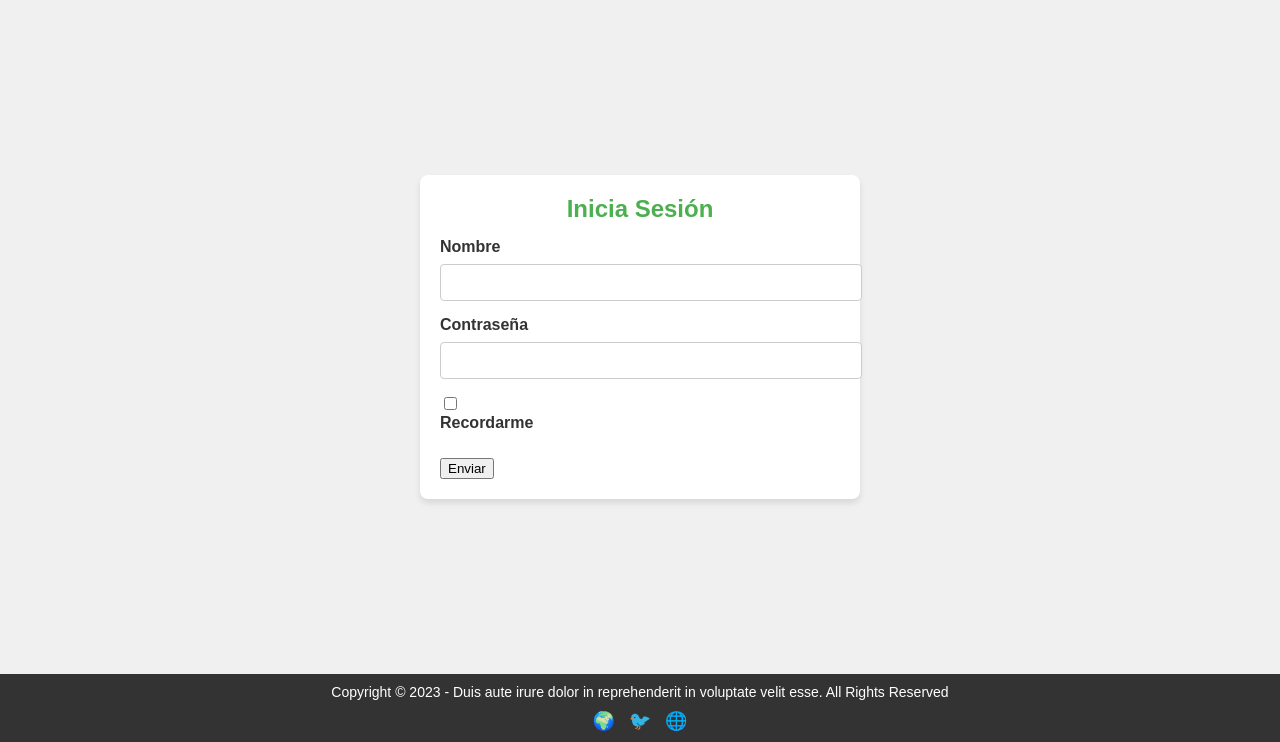
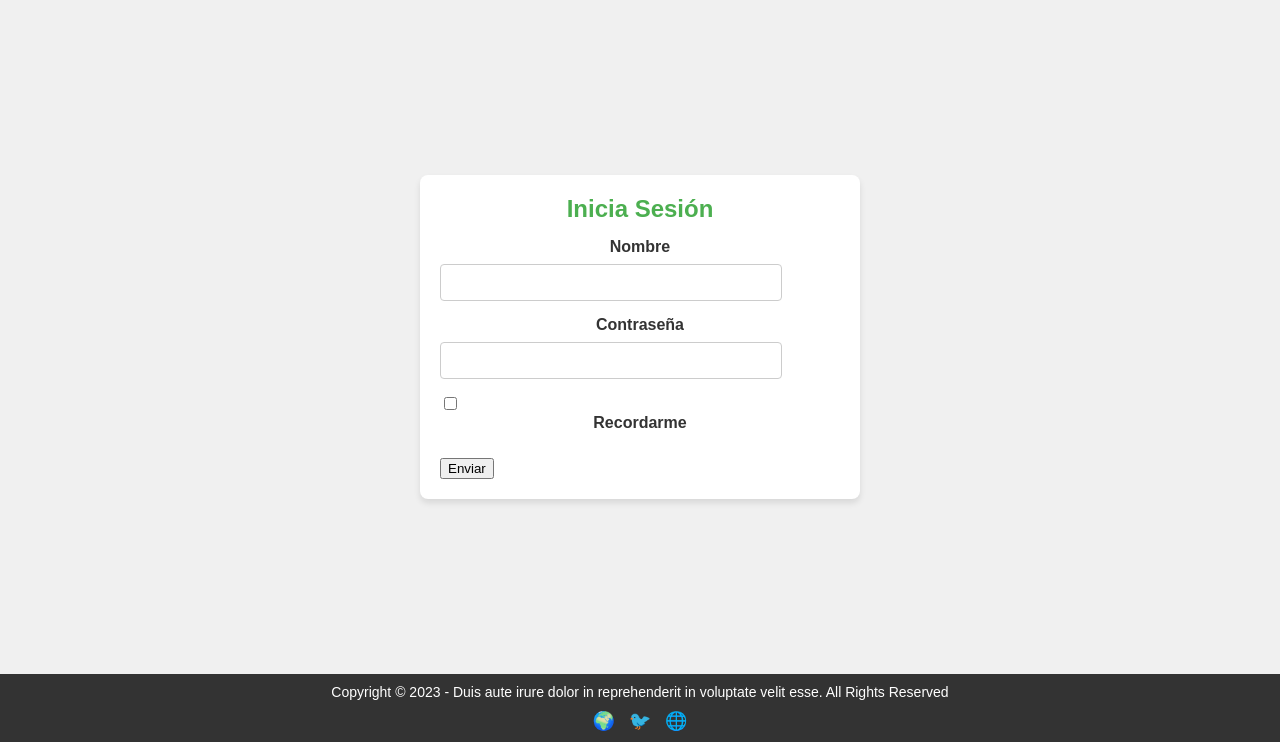
Before and after one commit to Manumut/AgendaPHP, a PHP site: page /login.php in a window 1280 px wide. Shown: the part 58-800 px from the top of the page. Run offline with PHP 8.4, Linux system fonts and the light colour scheme.

Commit message:
login hecho

```diff
--- a/Vista/style.css
+++ b/Vista/style.css
@@ -61,12 +61,13 @@ header nav a:hover {
     display: block;
     margin-bottom: 8px;
     font-weight: bold;
+    text-align: center;
     color: #333;
 }
 
 .form-box input[type="text"],
 .form-box input[type="password"] {
-    width: 100%;
+    width: 80%;
     padding: 10px;
     margin-bottom: 15px;
     border: 1px solid #ccc;
```
Also changed, not shown: Vista/iniAmig.php (added, +13 -0 lines).
